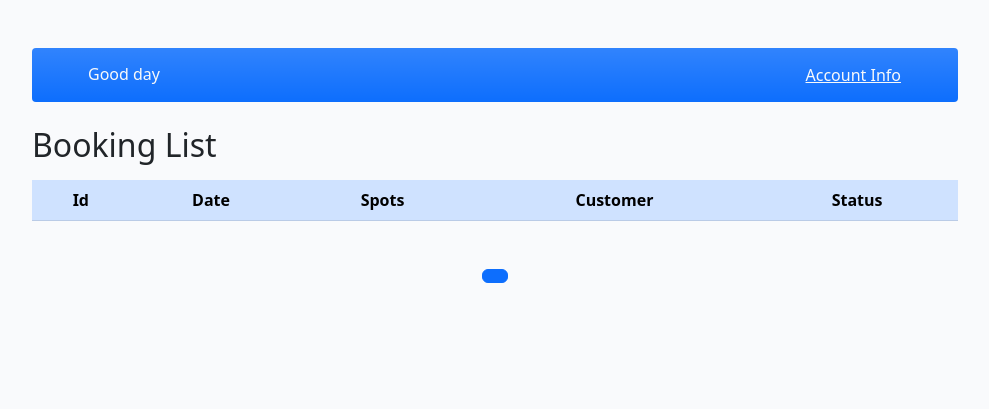
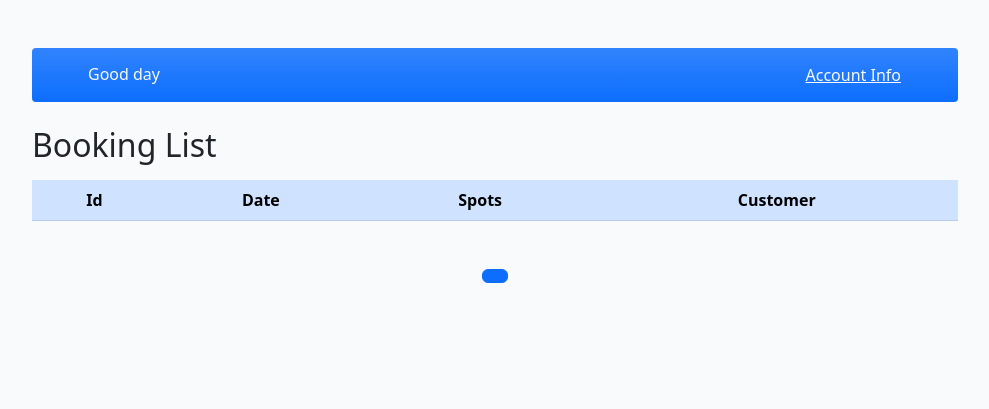
Before and after one commit to Code-Institute-Submissions/bookable, a Django app: template company/templates/company/account.html in a window 1280 px wide. Shown: the part 60-469 px from the top of the page, without its empty margins (145-1134 px from the left). Run offline with Django 4.2, Linux system fonts and the light colour scheme; the template is opened without the code that fills it, so the values that code supplies are empty; the visitor is signed in with stand-in values (Sample User, id 1); parts of the project's set-up code (start-up, migrations or seed data) failed here and were passed over; some libraries are stand-ins or nearby versions.

Commit message:
Remove booking status form

```diff
--- a/company/templates/company/bookings_list.html
+++ b/company/templates/company/bookings_list.html
@@ -11,7 +11,6 @@
         <th scope="col">Date</th>
         <th scope="col">Spots</th>
         <th scope="col">Customer</th>
-        <th scope="col">Status</th>
       </tr>
     </thead>
     <tbody>
@@ -22,21 +21,10 @@
           <td class="table-light">{{ booking.date_time }}</td>
           <td class="table-light">{{ booking.spots }}</td>
           <td class="table-light">{{ booking.customer }}</td>
-        <td class="table-light">
-          <form class="booking_status" method="post">
-            {% csrf_token %}
-            {{ booking_status | crispy }}
-          </form></td>
           {% elif forloop.counter|divisibleby:2 %}
           <td class="table-secondary">{{ booking.date_time }}</td>
           <td class="table-secondary">{{ booking.spots }}</td>
           <td class="table-secondary">{{ booking.customer }}</td>
-        <td class="table-secondary">
-          <form class="booking_status" method="post">
-            {% csrf_token %}
-            {{ booking_status | crispy }}
-          </form>
-        </td>
           {% endif %}
         </tr>
         {% endfor %}
```
Lines whose indentation alone changed are shown as unchanged.
